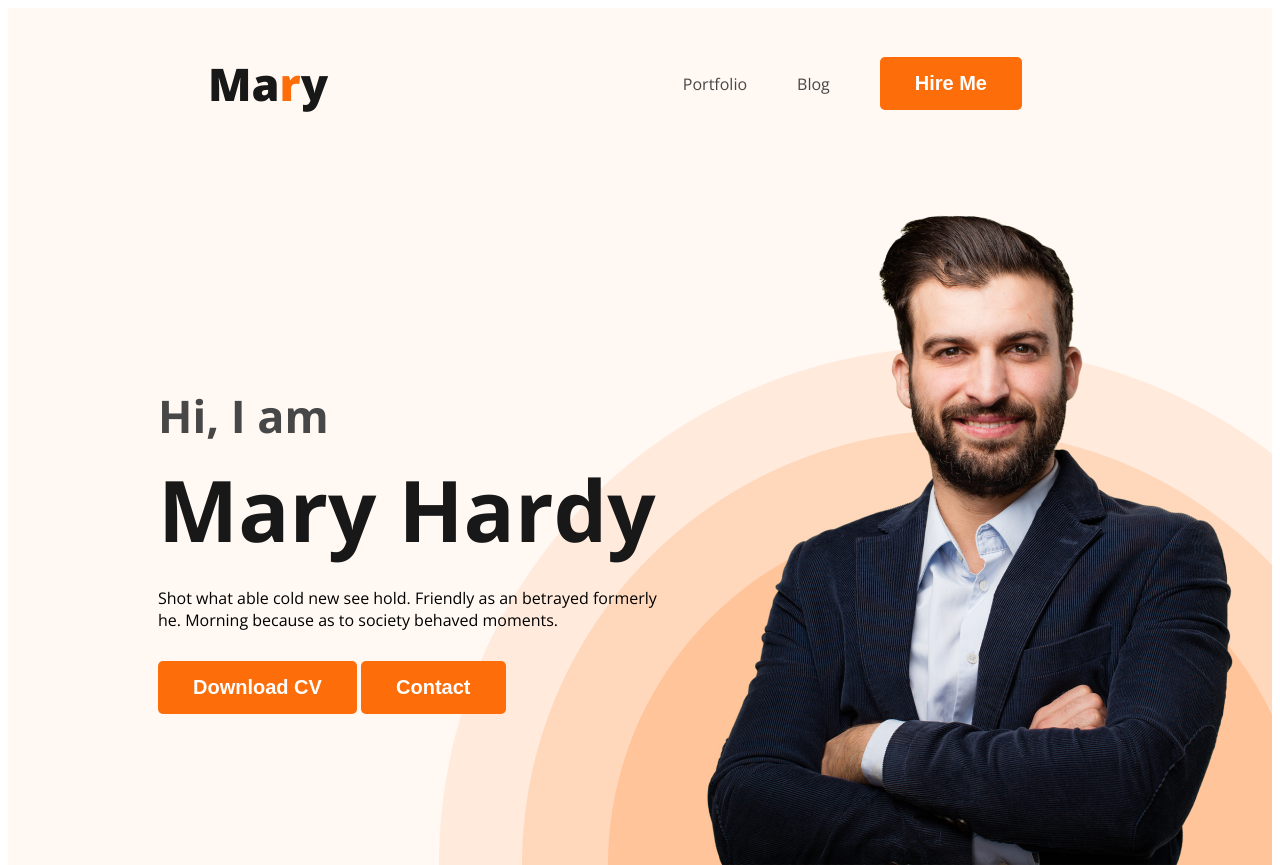
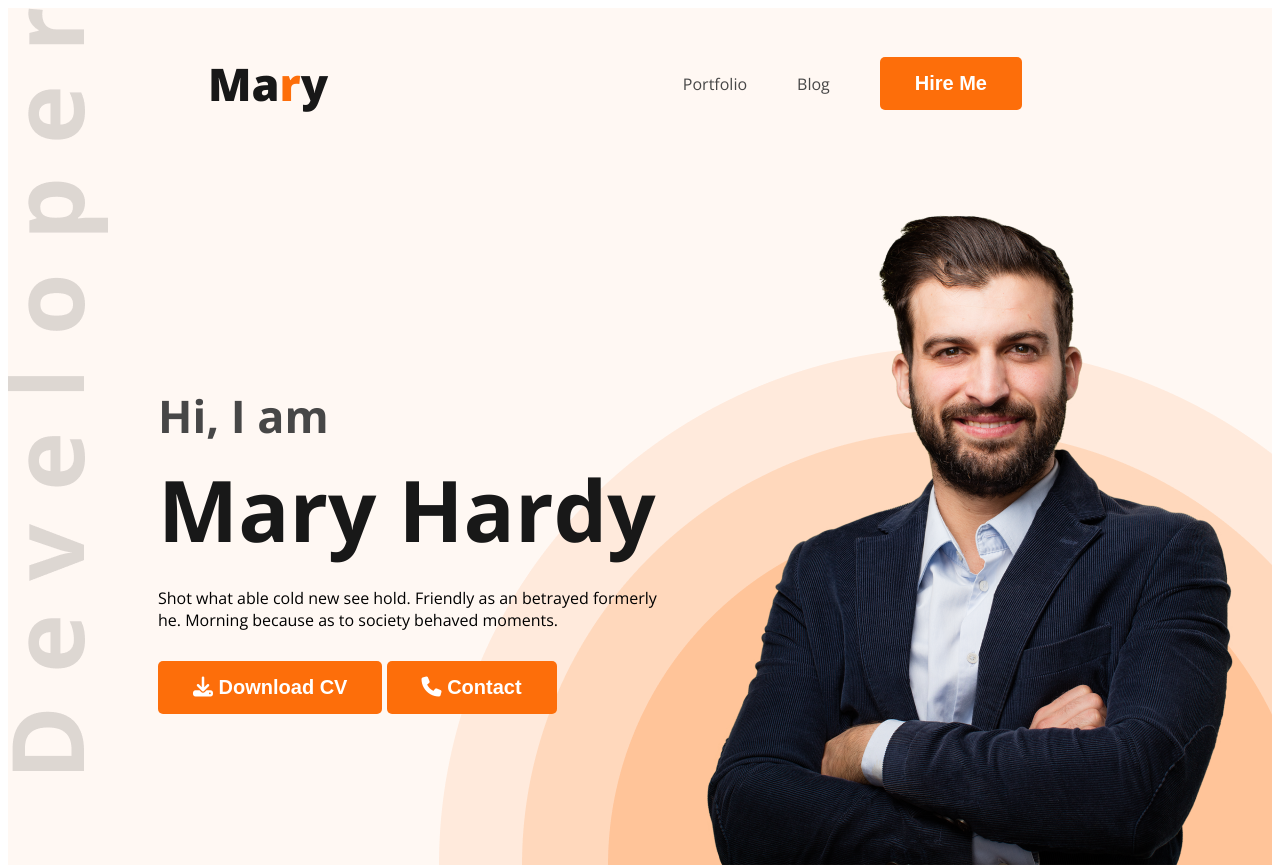
Before and after one commit to sabirx44/portfoliox44, a plain HTML site: page index.html in a window 1280 px wide. Shown: the top 865 px of the page. Drawn offline with nearby package versions, Linux system fonts and the light colour scheme.

Commit message:
font awesome icon

```diff
--- a/Styles/portfolio.css
+++ b/Styles/portfolio.css
@@ -65,9 +65,9 @@ nav a {
 /* header related styles */
 .header {
     background-color: #FFF8F3;
-    background-image: url('../images/header_bg.png');
+    background-image: url('../images/header_bg.png'), url('../images/developer.png');
     background-repeat: no-repeat;
-    background-position: bottom right;
+    background-position: bottom right, top left;
 }
 
 .banner {
@@ -255,7 +255,7 @@ textarea {
     width: 100%;
 }
 
-.footer-column,
+footer
 .section-title,
 .section-description {
     text-align: left;
--- a/index.html
+++ b/index.html
@@ -9,6 +9,8 @@
     <link rel="preconnect" href="https://fonts.gstatic.com" crossorigin>
     <link href="https://fonts.googleapis.com/css2?family=Open+Sans:wght@400;700;800&display=swap" rel="stylesheet">
     <link rel="stylesheet" href="Styles/portfolio.css">
+
+    <script src="https://kit.fontawesome.com/7e528cc3ae.js" crossorigin="anonymous"></script>
 </head>
 
 <body>
@@ -29,8 +31,8 @@
                     Shot what able cold new see hold. Friendly as an betrayed formerly he.
                     Morning because as to society behaved moments.
                 </p>
-                <button class="btn-primary">Download CV</button>
-                <button class="btn-primary">Contact</button>
+                <button class="btn-primary"> <i class="fa-solid fa-download"></i> Download CV</button>
+                <button class="btn-primary"> <i class="fa-solid fa-phone"></i> Contact</button>
             </div>
             <img class="profile-pic" src="images/hardy.png" alt="hardy">
         </div>
@@ -172,7 +174,7 @@
                     </div>
                 </div>
             </div>
-            <div class="download-cv"><button class="btn-primary">Download CV</button></div>
+            <div class="download-cv"><button class="btn-primary"> <i class="fa-solid fa-download"></i> Download CV</button></div>
         </section>
     </main>
     <footer>
```
